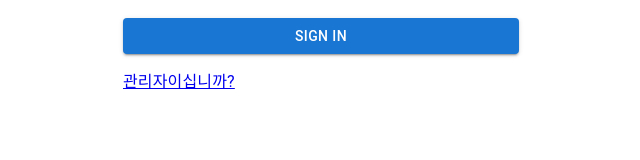
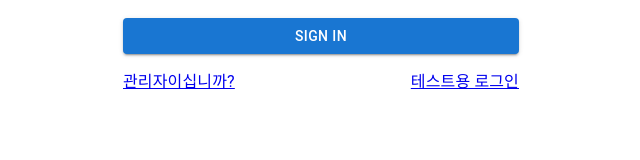
Before and after one commit to hrxgxs/project_balmoa, a React (Create React App) app: page / in a window 1280 px wide. Shown: the part 366-526 px from the top of the page, without its empty margins (319-959 px from the left). Built offline with nearby package versions, Linux system fonts and the light colour scheme.

Commit message:
테스트용 로그인 버튼 추가

```diff
--- a/src/components/Login.js
+++ b/src/components/Login.js
@@ -7,7 +7,6 @@ import CssBaseline from '@mui/material/CssBaseline';
 import TextField from '@mui/material/TextField';
 import { useNavigate } from 'react-router-dom';
 import FormControlLabel from '@mui/material/FormControlLabel';
-import Checkbox from '@mui/material/Checkbox';
 import { Link } from 'react-router-dom'
 import Grid from '@mui/material/Grid'
 import Box from '@mui/material/Box';
@@ -35,7 +34,6 @@ function Copyright(props) {
 const defaultTheme = createTheme();
 
 export default function SignIn() {
-
 const navigate = useNavigate();
 const [emailError, setEmailError] = useState("");
 
@@ -48,7 +46,7 @@ const [emailError, setEmailError] = useState("");
     if (!emailRegex.test(email))
     setEmailError("올바른 이메일 형식이 아닙니다.")
     else setEmailError("")
-    await axios.post("http:/localhost:3000" + {email : email, password : password})
+    await axios.post("http:/localhost:3000" + {email : email})
                 .then((response) => {
                     console.log("email" + response.data.email);
                     console.log("password" + response.data.password)
@@ -129,8 +127,15 @@ const [emailError, setEmailError] = useState("");
                   관리자이십니까?
                 </Link>
               </Grid>
+              <Grid item>
+                <Link to = "/Home" variant = "body2">
+                  테스트용 로그인
+                </Link>
               </Grid>
+              </Grid>
+
           </Box>
+
         </Box>
         <Copyright sx={{ mt: 8, mb: 4 }} />
       </Container>
```
